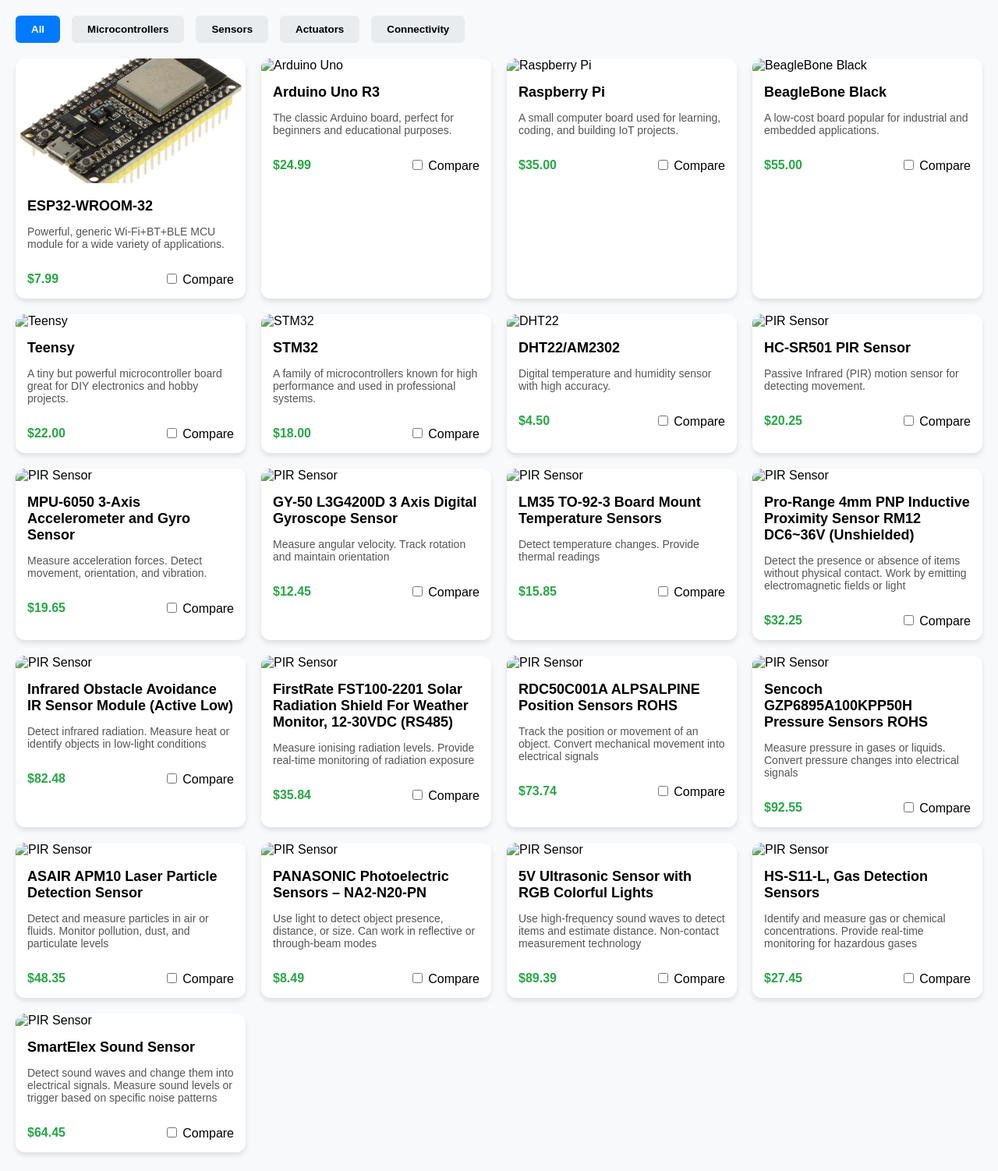
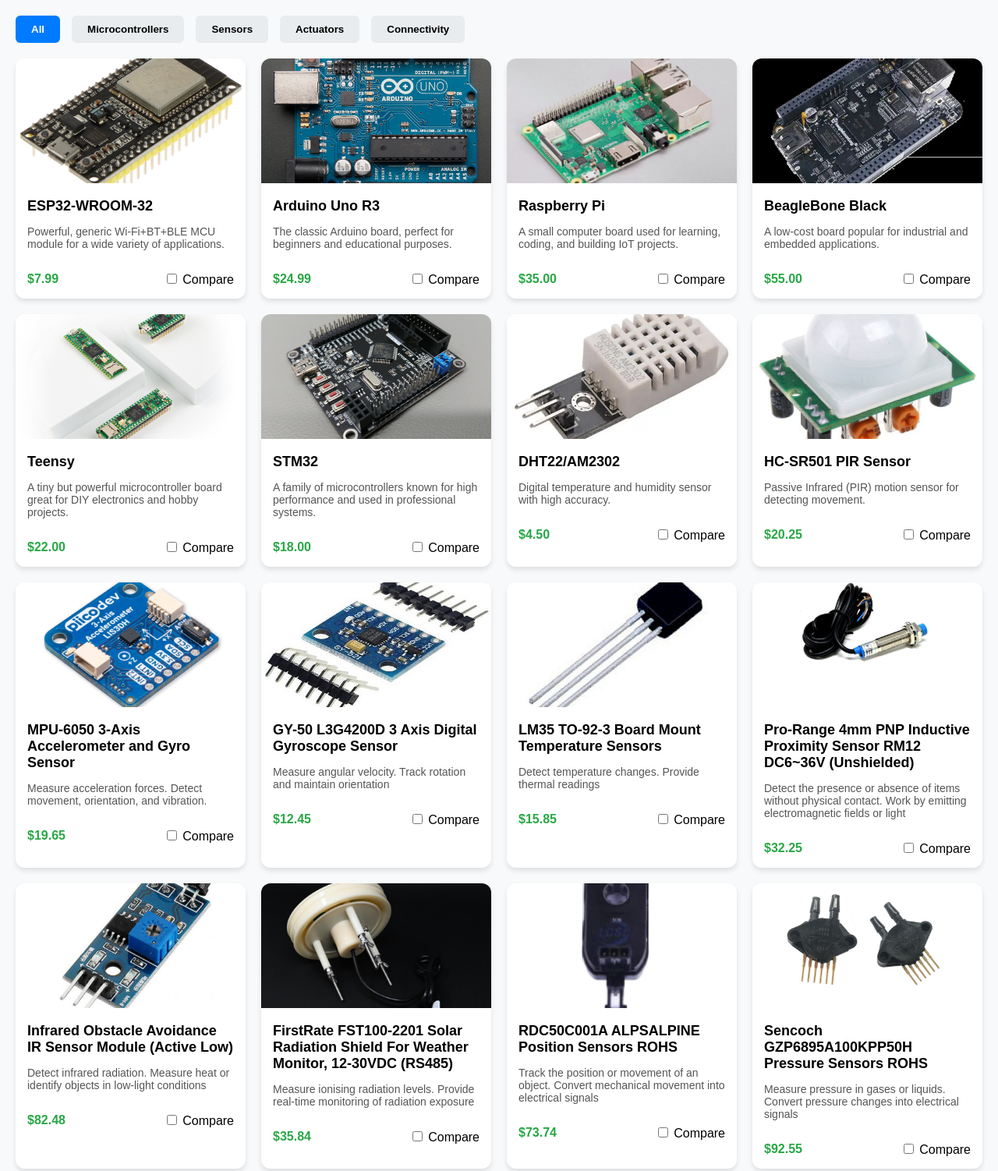
Before and after one commit to abinthomas01/iot-comp, a plain HTML site: page Components.html in a window 1280 px wide. Shown: the top 1502 px of the page at 78% size. Drawn offline with Linux system fonts and the light colour scheme.

Commit message:
Update Components.html

```diff
--- a/Components.html
+++ b/Components.html
@@ -111,7 +111,7 @@
     </div>
 
     <div class="card" data-category="microcontroller">
-      <img src="46c36ea4e33cbb454f78b9c82bbb7819_1024x.webp" alt="Arduino Uno">
+      <img src="assets/img/46c36ea4e33cbb454f78b9c82bbb7819_1024x.webp" alt="Arduino Uno">
       <div class="card-body">
         <h3>Arduino Uno R3</h3>
         <p>The classic Arduino board, perfect for beginners and educational purposes.</p>
@@ -123,7 +123,7 @@
     </div>
 
     <div class="card" data-category="microcontroller">
-      <img src="bef8cda3-64ea-4098-bf18-8e731a6e9a0d_3b++Angle+2.webp" alt="Raspberry Pi">
+      <img src="assets/img/bef8cda3-64ea-4098-bf18-8e731a6e9a0d_3b++Angle+2.webp" alt="Raspberry Pi">
       <div class="card-body">
         <h3>Raspberry Pi</h3>
         <p>A small computer board used for learning, coding, and building IoT projects.</p>
@@ -135,7 +135,7 @@
     </div>
 
     <div class="card" data-category="microcontroller">
-      <img src="OIP (1).webp" alt="BeagleBone Black">
+      <img src="assets/img/OIP (1).webp" alt="BeagleBone Black">
       <div class="card-body">
         <h3>BeagleBone Black</h3>
         <p>A low-cost board popular for industrial and embedded applications.</p>
@@ -147,7 +147,7 @@
     </div>
 
     <div class="card" data-category="microcontroller">
-      <img src="teensy-hero.jpg" alt="Teensy">
+      <img src="assets/img/teensy-hero.jpg" alt="Teensy">
       <div class="card-body">
         <h3>Teensy</h3>
         <p>A tiny but powerful microcontroller board great for DIY electronics and hobby projects.</p>
@@ -159,7 +159,7 @@
     </div>
 
     <div class="card" data-category="microcontroller">
-      <img src="STM32F103RCT6_STM32_Mini_V2.0-1.jpg" alt="STM32">
+      <img src="assets/img/STM32F103RCT6_STM32_Mini_V2.0-1.jpg" alt="STM32">
       <div class="card-body">
         <h3>STM32</h3>
         <p>A family of microcontrollers known for high performance and used in professional systems.</p>
@@ -172,7 +172,7 @@
 
     <!-- Sensors -->
     <div class="card" data-category="sensor">
-      <img src="OIP.webp" alt="DHT22">
+      <img src="assets/img/OIP.webp" alt="DHT22">
       <div class="card-body">
         <h3>DHT22/AM2302</h3>
         <p>Digital temperature and humidity sensor with high accuracy.</p>
@@ -184,7 +184,7 @@
     </div>
 
     <div class="card" data-category="sensor">
-      <img src="1938_1443448480560946a0ea291_h8157-1-7db4.jpg" alt="PIR Sensor">
+      <img src="assets/img/1938_1443448480560946a0ea291_h8157-1-7db4.jpg" alt="PIR Sensor">
       <div class="card-body">
         <h3>HC-SR501 PIR Sensor</h3>
         <p>Passive Infrared (PIR) motion sensor for detecting movement.</p>
@@ -196,7 +196,7 @@
     </div>
 
     <div class="card" data-category="sensor">
-      <img src="piicodev-3-axis-accelerometer-lis3dh.jpg" alt="PIR Sensor">
+      <img src="assets/img/piicodev-3-axis-accelerometer-lis3dh.jpg" alt="PIR Sensor">
       <div class="card-body">
         <h3>MPU-6050 3-Axis Accelerometer and Gyro Sensor</h3>
         <p>Measure acceleration forces. Detect movement, orientation, and vibration.</p>
@@ -208,7 +208,7 @@
     </div>
 
     <div class="card" data-category="sensor">
-      <img src="gyroscope-sensor.jpg" alt="PIR Sensor">
+      <img src="assets/img/gyroscope-sensor.jpg" alt="PIR Sensor">
       <div class="card-body">
         <h3>GY-50 L3G4200D 3 Axis Digital Gyroscope Sensor</h3>
         <p>Measure angular velocity. Track rotation and maintain orientation</p>
@@ -220,7 +220,7 @@
     </div>
 
     <div class="card" data-category="sensor">
-      <img src="Screenshot 2025-09-06 132441.png" alt="PIR Sensor">
+      <img src="assets/img/Screenshot 2025-09-06 132441.png" alt="PIR Sensor">
       <div class="card-body">
         <h3>LM35 TO-92-3 Board Mount Temperature Sensors</h3>
         <p>Detect temperature changes. Provide thermal readings</p>
@@ -232,7 +232,7 @@
     </div>
 
     <div class="card" data-category="sensor">
-      <img src="Screenshot 2025-09-06 133143.png" alt="PIR Sensor">
+      <img src="assets/img/Screenshot 2025-09-06 133143.png" alt="PIR Sensor">
       <div class="card-body">
         <h3>Pro-Range 4mm PNP Inductive Proximity Sensor RM12 DC6~36V (Unshielded)</h3>
         <p>Detect the presence or absence of items without physical contact. Work by emitting electromagnetic fields or light</p>
@@ -244,7 +244,7 @@
     </div>
 
     <div class="card" data-category="sensor">
-      <img src="Screenshot 2025-09-06 181933.png" alt="PIR Sensor">
+      <img src="assets/img/Screenshot 2025-09-06 181933.png" alt="PIR Sensor">
       <div class="card-body">
         <h3>Infrared Obstacle Avoidance IR Sensor Module (Active Low)</h3>
         <p>Detect infrared radiation. Measure heat or identify objects in low-light conditions</p>
@@ -256,7 +256,7 @@
     </div>
 
     <div class="card" data-category="sensor">
-      <img src="Screenshot 2025-09-06 182648.png" alt="PIR Sensor">
+      <img src="assets/img/Screenshot 2025-09-06 182648.png" alt="PIR Sensor">
       <div class="card-body">
         <h3>FirstRate FST100-2201 Solar Radiation Shield For Weather Monitor, 12-30VDC (RS485)</h3>
         <p>Measure ionising radiation levels. Provide real-time monitoring of radiation exposure</p>
@@ -268,7 +268,7 @@
     </div>
 
     <div class="card" data-category="sensor">
-      <img src="Screenshot 2025-09-06 183327.png" alt="PIR Sensor">
+      <img src="assets/img/Screenshot 2025-09-06 183327.png" alt="PIR Sensor">
       <div class="card-body">
         <h3>RDC50C001A ALPSALPINE Position Sensors ROHS</h3>
         <p>Track the position or movement of an object. Convert mechanical movement into electrical signals</p>
@@ -280,7 +280,7 @@
     </div>
 
     <div class="card" data-category="sensor">
-      <img src="Screenshot 2025-09-06 183547.png" alt="PIR Sensor">
+      <img src="assets/img/Screenshot 2025-09-06 183547.png" alt="PIR Sensor">
       <div class="card-body">
         <h3>Sencoch GZP6895A100KPP50H Pressure Sensors ROHS</h3>
         <p>Measure pressure in gases or liquids. Convert pressure changes into electrical signals</p>
@@ -292,7 +292,7 @@
     </div>
 
     <div class="card" data-category="sensor">
-      <img src="Screenshot 2025-09-06 183926.png" alt="PIR Sensor">
+      <img src="assets/img/Screenshot 2025-09-06 183926.png" alt="PIR Sensor">
       <div class="card-body">
         <h3>ASAIR APM10 Laser Particle Detection Sensor</h3>
         <p>Detect and measure particles in air or fluids. Monitor pollution, dust, and particulate levels</p>
@@ -304,7 +304,7 @@
     </div>
 
     <div class="card" data-category="sensor">
-      <img src="Screenshot 2025-09-06 184740.png" alt="PIR Sensor">
+      <img src="assets/img/Screenshot 2025-09-06 184740.png" alt="PIR Sensor">
       <div class="card-body">
         <h3>PANASONIC Photoelectric Sensors – NA2-N20-PN</h3>
         <p>Use light to detect object presence, distance, or size. Can work in reflective or through-beam modes</p>
@@ -316,7 +316,7 @@
     </div>
 
     <div class="card" data-category="sensor">
-      <img src="Screenshot 2025-09-06 185335.png" alt="PIR Sensor">
+      <img src="assets/img/Screenshot 2025-09-06 185335.png" alt="PIR Sensor">
       <div class="card-body">
         <h3>5V Ultrasonic Sensor with RGB Colorful Lights</h3>
         <p>Use high-frequency sound waves to detect items and estimate distance. Non-contact measurement technology</p>
@@ -328,7 +328,7 @@
     </div>
 
     <div class="card" data-category="sensor">
-      <img src="Screenshot 2025-09-06 185729.png" alt="PIR Sensor">
+      <img src="assets/img/Screenshot 2025-09-06 185729.png" alt="PIR Sensor">
       <div class="card-body">
         <h3>HS-S11-L, Gas Detection Sensors</h3>
         <p>Identify and measure gas or chemical concentrations. Provide real-time monitoring for hazardous gases</p>
@@ -340,7 +340,7 @@
     </div>
 
     <div class="card" data-category="sensor">
-      <img src="Screenshot 2025-09-06 190200.png" alt="PIR Sensor">
+      <img src="assets/img/Screenshot 2025-09-06 190200.png" alt="PIR Sensor">
       <div class="card-body">
         <h3>SmartElex Sound Sensor</h3>
         <p> Detect sound waves and change them into electrical signals. Measure sound levels or trigger based on specific noise patterns</p>
```
